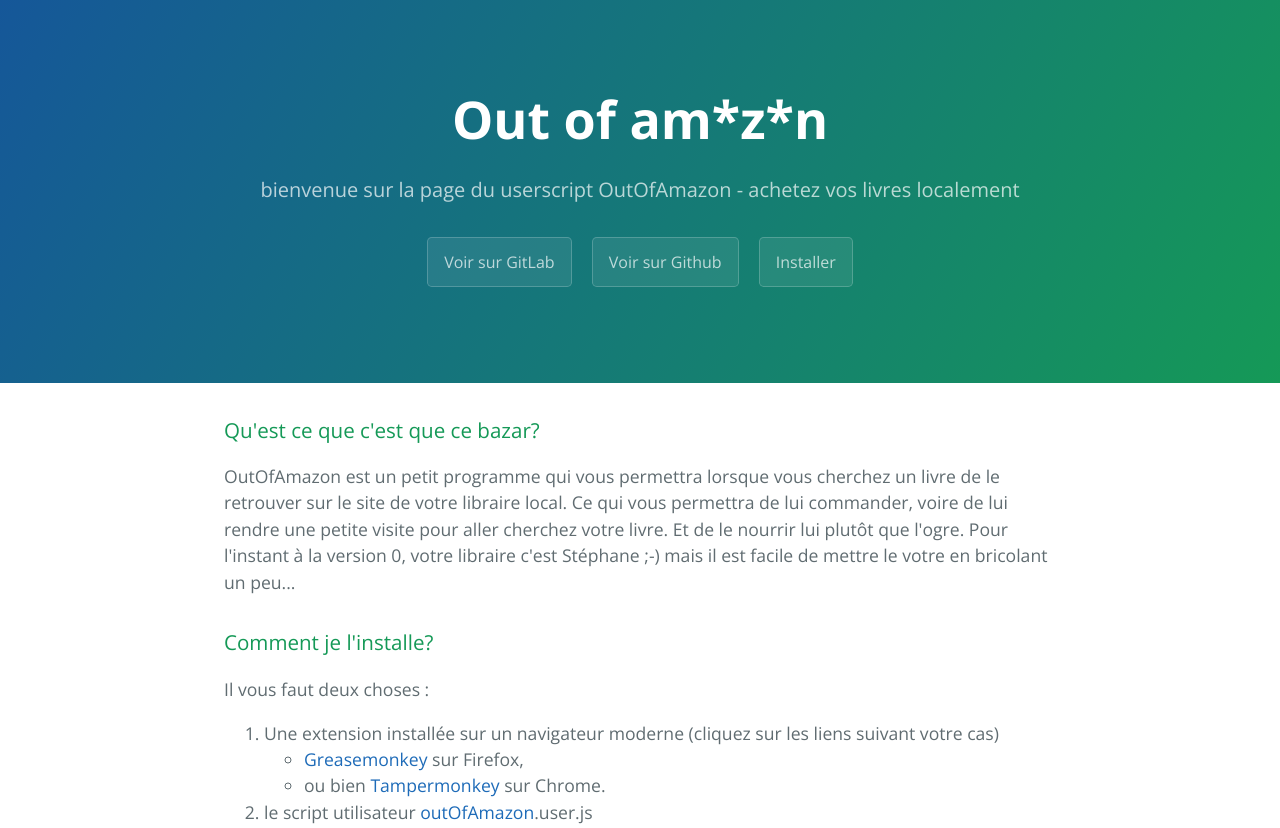
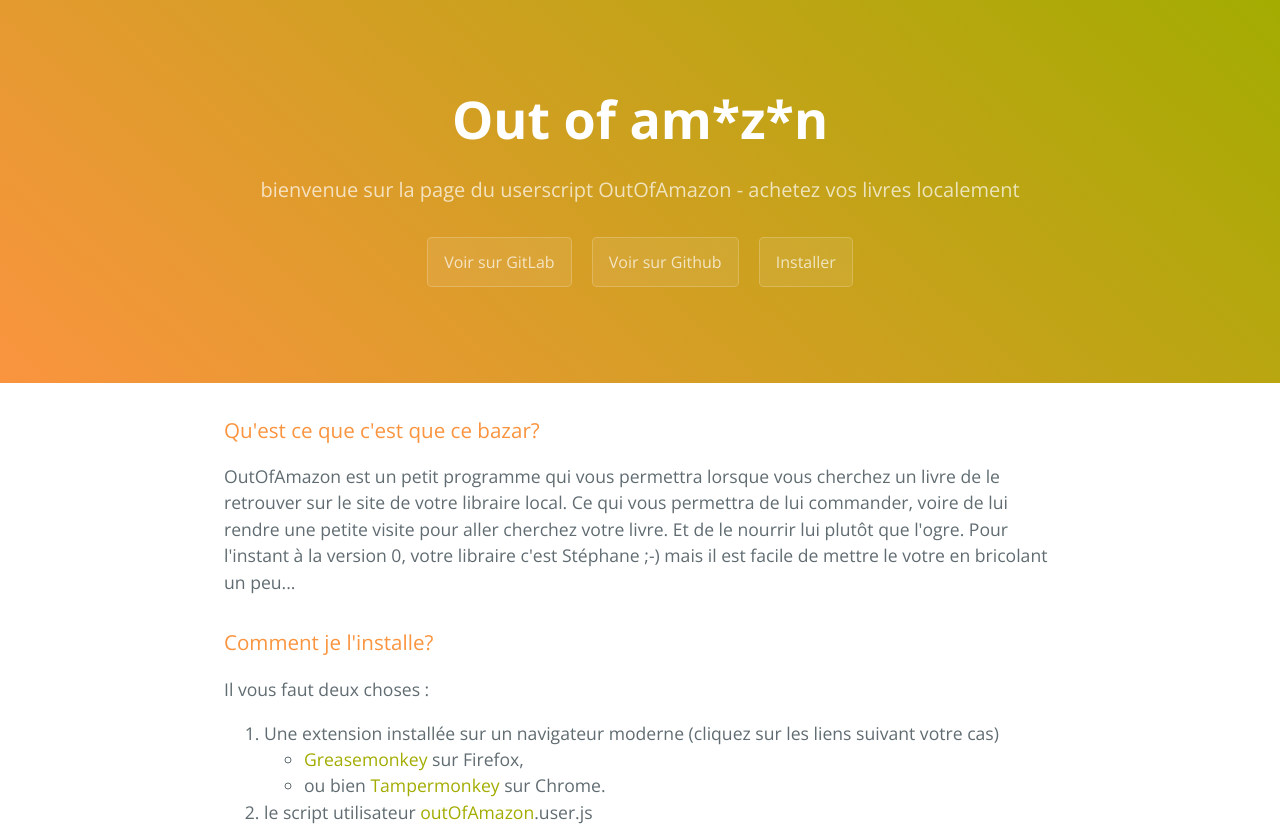
Before and after one commit to sycom/outOfAm-z-n, a plain HTML site: page index.html in a window 1280 px wide. Shown: the top 828 px of the page. Drawn offline with nearby package versions, Linux system fonts and the light colour scheme.

Commit message:
petites corrections de couleurs

```diff
--- a/stylesheets/stylesheet.css
+++ b/stylesheets/stylesheet.css
@@ -10,7 +10,7 @@ body {
   color: #606c71; }
 
 a {
-  color: #1e6bb8;
+  color: #A3AC01;
   text-decoration: none; }
   a:hover {
     text-decoration: underline; }
@@ -57,7 +57,7 @@ a {
   color: #fff;
   text-align: center;
   background-color: #159957;
-  background-image: linear-gradient(120deg, #155799, #159957); }
+  background-image: linear-gradient(42deg, #FA943F, #A3AC01); }
 
 @media screen and (min-width: 64em) {
   .page-header {
@@ -112,7 +112,7 @@ a {
   margin-top: 2rem;
   margin-bottom: 1rem;
   font-weight: normal;
-  color: #159957; }
+  color: #FA943F; }
 .main-content p {
   margin-bottom: 1em; }
 .main-content code {
```
